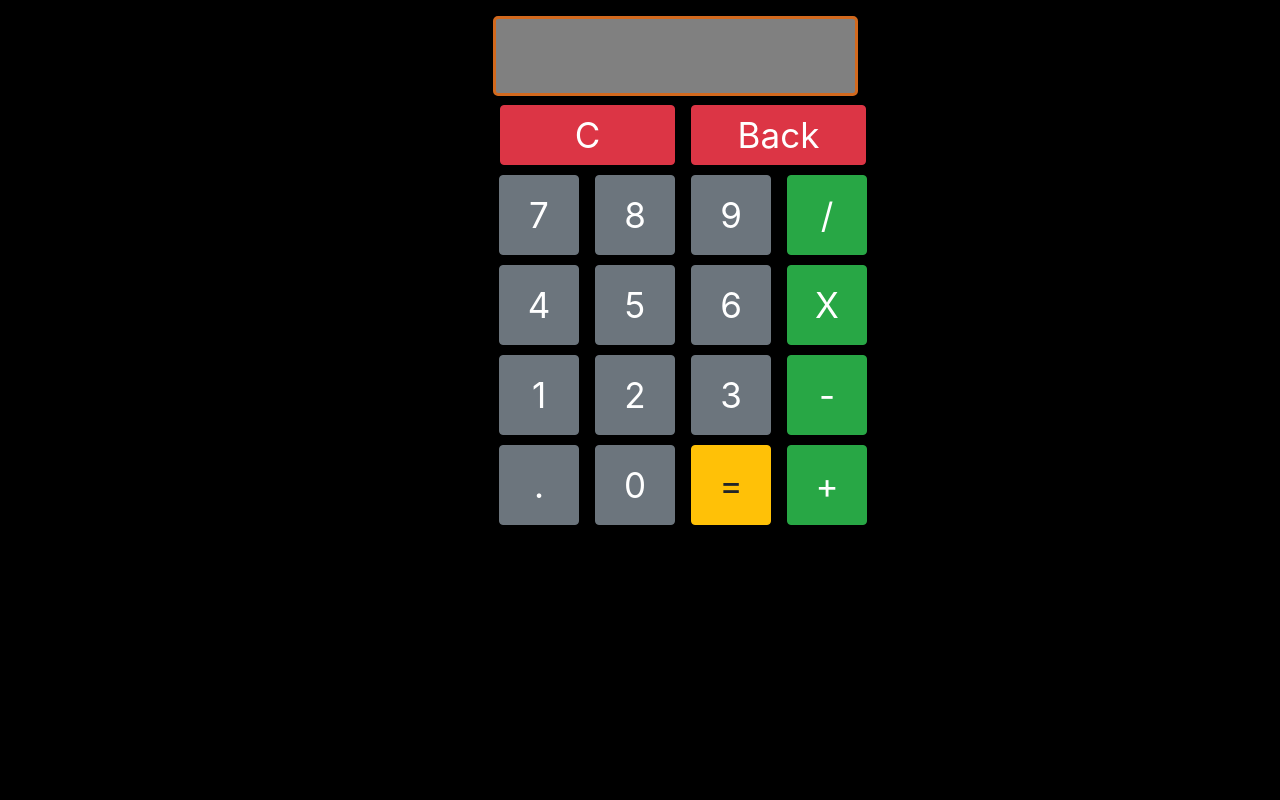
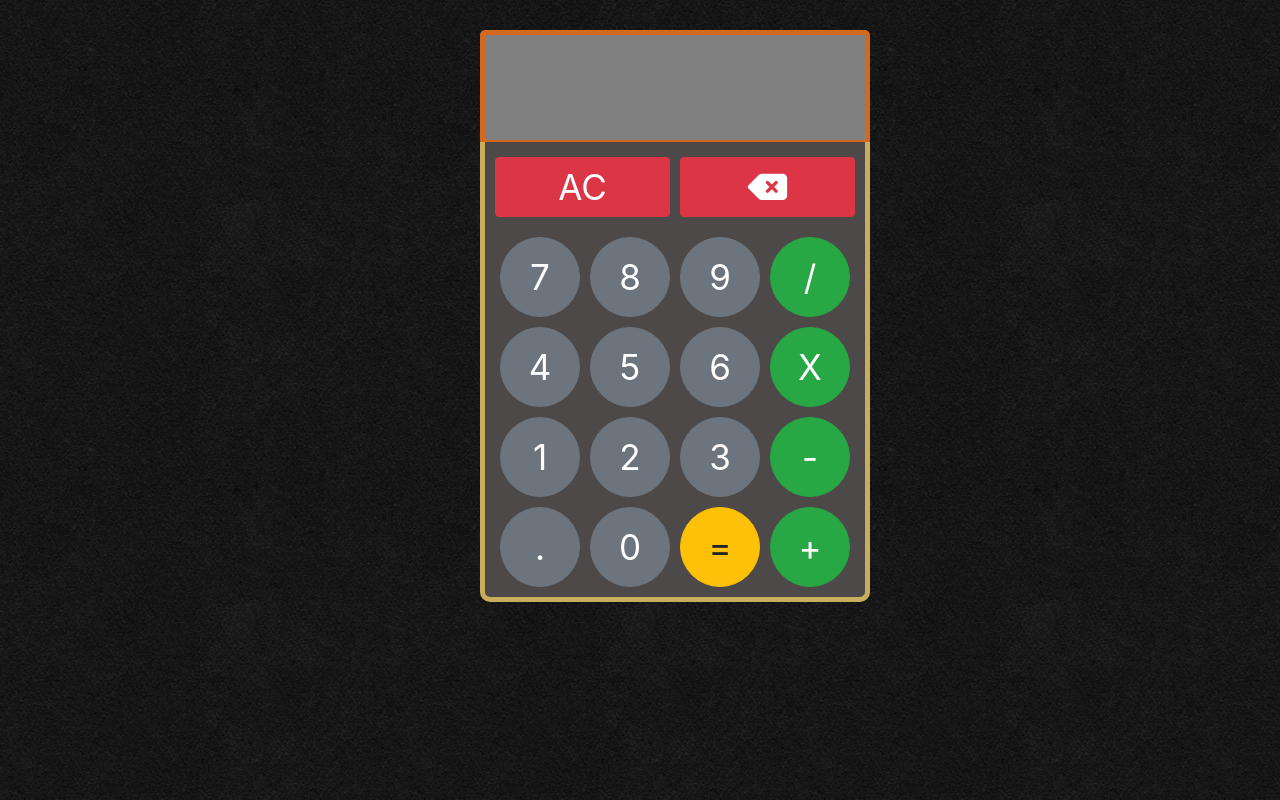
Before and after one commit to fauziapriana29/PROJECT_CALCULATOR, a React (Create React App) app: page / in a window 1280 px wide. Built offline with nearby package versions, Linux system fonts and the light colour scheme.

Commit message:
clear all error

```diff
--- a/public/index.html
+++ b/public/index.html
@@ -26,7 +26,8 @@
     -->
     <link rel="stylesheet" href="https://stackpath.bootstrapcdn.com/bootstrap/4.5.2/css/bootstrap.min.css"
       integrity="sha384-JcKb8q3iqJ61gNV9KGb8thSsNjpSL0n8PARn9HuZOnIxN0hoP+VmmDGMN5t9UJ0Z" crossorigin="anonymous">
-    <title>React App</title>
+    <title>Calculator App</title>
+    <script src="https://kit.fontawesome.com/7046bce402.js" crossorigin="anonymous"></script>
   </head>
   <body>
     <noscript>You need to enable JavaScript to run this app.</noscript>
--- a/src/App.css
+++ b/src/App.css
@@ -1,3 +1,4 @@
 body {
   background-color: black;
+  background-image: url(./Images/black_paper.png);
 }
--- a/src/Components/Button/Button.css
+++ b/src/Components/Button/Button.css
@@ -2,6 +2,13 @@
     width: 80px;
     height: 80px;
     font-size: 35px;
+    border-radius: 50%;
+    transition: .5s;
+}
+.number:active{
+    transform: scale(.6);
+    position: relative;
+    top: 5px
 }
 .clear {
     width: 175px;
@@ -9,3 +16,11 @@
     line-height: 35px;
     font-size: 35px;
 }
+.clear:active{
+    transform: scale(.95);
+    position: relative;
+    top: 10px;
+}
+.btn {
+    margin: 5px;
+}
--- a/src/Components/Input/input.css
+++ b/src/Components/Input/input.css
@@ -7,20 +7,46 @@
 }
 .inputCont {
     text-align: center;
-    margin-bottom: -15px;
+    margin-bottom: -27px;
 }
 .input {
     text-align: right;
-    width: 365px;
-    height: 80px;
+    width: 390px;
+    height: 115px;
     margin: auto;
     border-radius: 5px;
-    border: 3px solid chocolate;
+    border: 5px solid chocolate;
     font-size: 60px;
 font-family: "calculatorFont";
 background-color: grey;
 color: white;
+overflow-x: hidden;
 }
-.input:focus {
-    outline: none;
+.step2 {
+    text-align: right;
+    width: 390px;
+    height: 115px;
+    margin: auto;
+    border-radius: 5px;
+    border: 5px solid chocolate;
+    font-size: 45px;
+font-family: "calculatorFont";
+background-color: grey;
+color: white;
+overflow-x: auto;
+line-height: 100px;
 }
+.step3 {
+    text-align: right;
+    width: 390px;
+    height: 115px;
+    margin: auto;
+    border-radius: 5px;
+    border: 5px solid chocolate;
+    font-size: 35px;
+font-family: "calculatorFont";
+background-color: grey;
+color: white;
+overflow-x: hidden;
+line-height: 100px;
+}
--- a/src/Components/Input/input.jsx
+++ b/src/Components/Input/input.jsx
@@ -2,10 +2,10 @@ import React from "react";
 import "./input.css";
 
 const Input = (props) => {
-  const {title} = props
+  const {title, className} = props
   return (
     <div className="container mt-3 inputCont">
-      <div className="input" id="input">{title}</div>
+      <div className={className}>{title}</div>
     </div>
   );
 };
--- a/src/Components/Keypads/Keypads.jsx
+++ b/src/Components/Keypads/Keypads.jsx
@@ -34,16 +34,17 @@ const Keypads = () => {
 
   const insertDecimal = (num) => {
     if (display.lastNumber.indexOf(".") === -1) {
-      setDisplay({ data: display.data += num, lastNumber: display.lastNumber += num, equalsNumber: false })
+      setDisplay({ data: display.data + num, lastNumber: display.lastNumber += num, equalsNumber: false })
       console.log(display.lastNumber)
     } else {
-      alert('there can only be 1 decimal in 1 number formations')
+      alert('there can only add 1 decimal in 1 number formations')
     }
   }
 
   const insertOperation = (num) => {
     console.log(typeof display.lastNumber)
     let lastIndex = display.lastNumber.substr(display.lastNumber.length - 1, display.lastNumber.length)
+    let lastOperation = display.data.substr(display.data.length - 1, display.data.length)
     // console.log(lastIndex)
     if (display.lastNumber !== '' && lastIndex !== "+" && lastIndex !== '-' && lastIndex !== '*' && lastIndex !== '/' ) {
       setDisplay({
@@ -52,6 +53,9 @@ const Keypads = () => {
         equalsNumber: false
       })
       console.log(display.lastNumber)
+    } else if (lastOperation !== num) {
+      let newoperation = display.data.replace(lastOperation, num)
+      setDisplay({...display,data: newoperation})
     }
   }
 
@@ -69,47 +73,66 @@ const Keypads = () => {
   }
 
   const equal = () => {
-    let equals = display.data = eval(display.data)
-    let strNum = String(equals)
-    setDisplay({...display, data: strNum, lastNumber: strNum, equalsNumber: true })
-    console.log(typeof display.data)
+    let lastIndex = display.data.substr(display.data.length - 1, display.data.length)
+    if (lastIndex !== "+" && lastIndex !== "-" && lastIndex !== "*" && lastIndex !== "/") {
+      let equals = display.data = eval(display.data)
+      let strNum = String(equals)
+      setDisplay({...display, data: strNum, lastNumber: strNum, equalsNumber: true })
+      console.log(typeof display.data)
+    } else {
+      alert('Wrong input')
+    }
   }
+
+  const toggleclass = () => {
+    let length = display.data.length;
+    if (length >= 18) {
+      return 'step3'
+    }else if (length >= 13) {
+      return 'step2'
+    } else if (length < 13) {
+      return 'input'
+    }
+    }
+
 
 
 
 
   return (
     <div className="container keypads">
-      <Input title={display.data} />
+      <Input title={display.data} className={toggleclass()}/>
       <br/>
       <div className="conButton">
-        <Button type={"btn btn-danger clear ml-3"} title={"C"} click={() => clear()} />
-        <Button type={"btn btn-danger clear ml-3"} title={"Back"} click={() => erase()} />
+        <div className="conClear">
+          <Button type={"btn btn-danger clear"} title={"AC"} click={() => clear()} />
+          <Button type={"btn btn-danger clear"} title={<i class="fas fa-backspace"></i>} click={() => erase()} />
+        </div>
 
         <div className="numberic">
           <div className="upper-button">
-            <Button type={"btn btn-secondary number ml-3"} value={7} title={7} click={() => insert("7")} />
-            <Button type={"btn btn-secondary number ml-3"} value={8} title={8} click={() => insert("8")} />
-            <Button type={"btn btn-secondary number ml-3"} value={9} title={9} click={() => insert("9")} />
-            <Button type={"btn btn-success number ml-3"} title={"/"} click={() => insertOperation('/')} />
+            <Button type={"btn btn-secondary number"} value={7} title={7} click={() => insert("7")} />
+            <Button type={"btn btn-secondary number"} value={8} title={8} click={() => insert("8")} />
+            <Button type={"btn btn-secondary number"} value={9} title={9} click={() => insert("9")} />
+            <Button type={"btn btn-success number"} title={"/"} click={() => insertOperation('/')} />
           </div>
           <div className="middle1-button">
-            <Button type={"btn btn-secondary number ml-3"} value={4} title={4} click={() => insert("4")} />
-            <Button type={"btn btn-secondary number ml-3"} value={5} title={5} click={() => insert("5")} />
-            <Button type={"btn btn-secondary number ml-3"} value={6} title={6} click={() => insert("6")} />
-            <Button type={"btn btn-success number ml-3"} title={"X"} click={() => insertOperation('*')} />
+            <Button type={"btn btn-secondary number"} value={4} title={4} click={() => insert("4")} />
+            <Button type={"btn btn-secondary number"} value={5} title={5} click={() => insert("5")} />
+            <Button type={"btn btn-secondary number"} value={6} title={6} click={() => insert("6")} />
+            <Button type={"btn btn-success number"} title={"X"} click={() => insertOperation('*')} />
           </div>
           <div className="middle2-button">
-            <Button type={"btn btn-secondary number ml-3"} value={1} title={1} click={() => insert("1")} />
-            <Button type={"btn btn-secondary number ml-3"} value={2} title={2} click={() => insert("2")} />
-            <Button type={"btn btn-secondary number ml-3"} value={3} title={3} click={() => insert("3")} />
-            <Button type={"btn btn-success number ml-3"} title={"-"} click={() => insertOperation('-')} />
+            <Button type={"btn btn-secondary number"} value={1} title={1} click={() => insert("1")} />
+            <Button type={"btn btn-secondary number"} value={2} title={2} click={() => insert("2")} />
+            <Button type={"btn btn-secondary number"} value={3} title={3} click={() => insert("3")} />
+            <Button type={"btn btn-success number"} title={"-"} click={() => insertOperation('-')} />
           </div>
           <div className="lower-button">
-            <Button type={"btn btn-secondary number ml-3"} title={"."} click={() => insertDecimal('.')} />
-            <Button type={"btn btn-secondary number ml-3"} title={"0"} click={() => insertZero("0")} />
-            <Button type={"btn btn-warning number ml-3"} title={"="} click={() => equal()} />
-            <Button type={"btn btn-success number ml-3"} title={"+"} click={() => insertOperation('+')}/>
+            <Button type={"btn btn-secondary number"} title={"."} click={() => insertDecimal('.')} />
+            <Button type={"btn btn-secondary number"} title={"0"} click={() => insertZero("0")} />
+            <Button type={"btn btn-warning number"} title={"="} click={() => equal()} />
+            <Button type={"btn btn-success number"} title={"+"} click={() => insertOperation('+')}/>
           </div>
         </div>
       </div>
--- a/src/Components/Keypads/keypads.css
+++ b/src/Components/Keypads/keypads.css
@@ -1,11 +1,26 @@
 .keypads {
     text-align: center;
     margin-left: 105px;
-    margin-top: 10px;
+    margin-top: 30px;
 }
 .numberic {
-    margin-top: 10px;
+    margin-top: 5px;
+    margin: auto;
+    padding-top: 10px;
+    width: 390px;
+    height: 380px;
+    background-color: rgb(77, 73, 73);
+    border-left: 5px solid rgb(202, 173, 91);
+    border-bottom: 5px solid rgb(202, 173, 91);
+    border-right: 5px solid rgb(202, 173, 91);;
+    border-bottom-left-radius: 10px;
+    border-bottom-right-radius: 10px;
 }
-.upper-button, .middle1-button, .middle2-button {
-    margin-bottom: 10px;
+.conClear {
+    width: 390px;
+    margin: auto;
+    padding-top: 10px;
+    background-color: rgb(77, 73, 73);
+    border-right: 5px solid rgb(202, 173, 91);
+    border-left: 5px solid rgb(202, 173, 91);
 }
```
Also changed, not shown: src/Images/black_paper.png (added).
